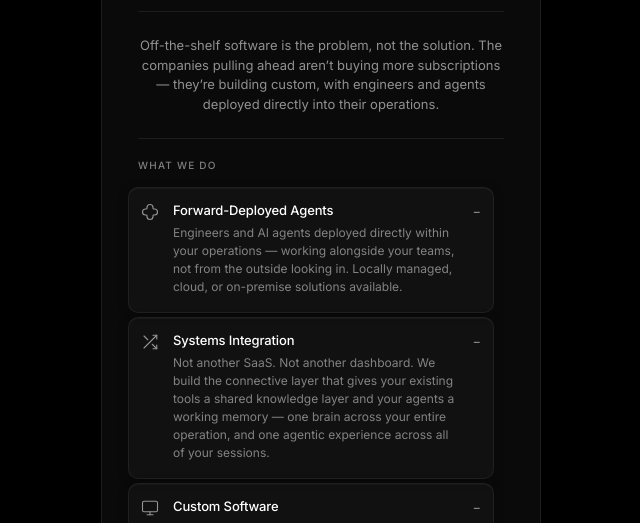
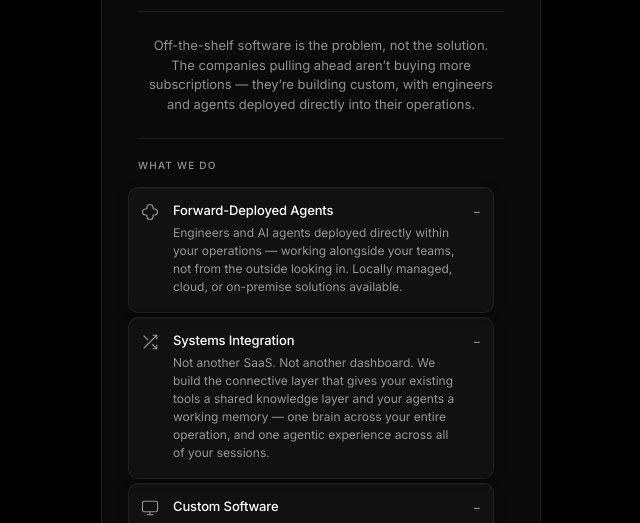
Before and after one commit to LucasQuiles/card, a website built with Vite: page src/index.html in a window 1280 px wide. Shown: the part 277-800 px from the top of the page, without its empty margins (319-959 px from the left). Built offline with nearby package versions, Linux system fonts and the light colour scheme; animation ran at ten frames a second.

Commit message:
style(css): legibility, contrast, balanced wrapping, dvh, hidden collapsed descs
- --text-tertiary 48% -> 56% white (~6.5:1 on #0a0a0a): micro-labels clear AA
- .quick-action-label / .powered-by raised 9px -> 11px (0.6875rem, matches the
  existing metric-label/section-label step)
- collapsed .service-desc gets visibility:hidden (delayed 0.55s to outlast the
  collapse transition) so it leaves the a11y tree when closed
- text-wrap: balance on centered tagline, page subtitle, and footer text
- body min-height 100dvh with 100vh fallback

```diff
--- a/src/css/base.css
+++ b/src/css/base.css
@@ -12,7 +12,8 @@ body {
   font-weight: var(--fw-regular);
   background: var(--bg);
   color: var(--text-primary);
-  min-height: 100vh;
+  min-height: 100vh;      /* fallback for browsers without dynamic viewport units */
+  min-height: 100dvh;     /* tracks the real visible height as mobile URL bars collapse */
   padding: var(--space-6);
   overflow-x: hidden;
   -webkit-font-smoothing: antialiased;
--- a/src/css/components.css
+++ b/src/css/components.css
@@ -134,11 +134,19 @@
   padding-top: var(--space-1);
   overflow: clip;
   opacity: 0;
-  transition: opacity 0.35s cubic-bezier(0.25, 0.1, 0.25, 1) 0.08s;
+
+  /* visibility:hidden removes collapsed descriptions from the a11y tree;
+     the 0.55s delay keeps it visible until the collapse transition ends. */
+  visibility: hidden;
+  transition: opacity 0.35s cubic-bezier(0.25, 0.1, 0.25, 1) 0.08s,
+              visibility 0s linear 0.55s;
 }
 
 .service-row.active .service-desc {
   opacity: 1;
+  visibility: visible;
+  transition: opacity 0.35s cubic-bezier(0.25, 0.1, 0.25, 1) 0.08s,
+              visibility 0s;
 }
 
 /* ─── Quick actions ─── */
@@ -188,7 +196,7 @@
   bottom: calc(-1 * var(--space-4));
   left: 50%;
   transform: translateX(-50%);
-  font-size: 0.5625rem;
+  font-size: 0.6875rem; /* legibility floor: was 9px; ≥10.5px required for micro-labels */
   color: var(--text-tertiary);
   letter-spacing: 0.02em;
   white-space: nowrap;
@@ -198,7 +206,7 @@
 .powered-by {
   text-align: center;
   padding: var(--space-3) 0 var(--space-5);
-  font-size: 0.5625rem;
+  font-size: 0.6875rem; /* legibility floor: was 9px; ≥10.5px required for micro-labels */
   color: var(--text-tertiary);
   letter-spacing: 0.08em;
   text-transform: uppercase;
--- a/src/css/index.css
+++ b/src/css/index.css
@@ -93,6 +93,7 @@ body {
   font-weight: var(--fw-regular);
   color: var(--text-secondary);
   line-height: 1.5;
+  text-wrap: balance;
 }
 
 /* ─── Services ─── */
@@ -138,6 +139,7 @@ body {
   max-width: var(--size-footer-text-max);
   margin-left: auto;
   margin-right: auto;
+  text-wrap: balance;
 }
 
 /* ─── Footer (buttons) ─── */
--- a/src/css/portfolio.css
+++ b/src/css/portfolio.css
@@ -94,6 +94,7 @@ body::before {
   line-height: 1.6;
   max-width: var(--size-subtitle-max);
   margin: 0 auto;
+  text-wrap: balance;
 }
 
 /* ─── Section Headers ─── */
@@ -366,6 +367,7 @@ body::before {
   font-size: 0.875rem;
   color: var(--text-secondary);
   margin-bottom: var(--space-7);
+  text-wrap: balance;
 }
 
 .footer-actions {
--- a/src/css/tokens.css
+++ b/src/css/tokens.css
@@ -9,7 +9,7 @@
   --border-hover: rgb(255 255 255 / 15%);
   --text-primary: #fff;
   --text-secondary: rgb(255 255 255 / 55%);
-  --text-tertiary: rgb(255 255 255 / 48%);   /* WCAG AA: 0.35→0.48 clears 4.5:1 on dark bg, stays dimmer than secondary */
+  --text-tertiary: rgb(255 255 255 / 56%);   /* WCAG AA: 0.35→0.48→0.56; ~6.5:1 on #0a0a0a so micro-labels clear 4.5:1 comfortably */
   --accent: #fff;
   --glow: rgb(255 255 255 / 4%);
   --selection: rgb(255 255 255 / 18%);
```
